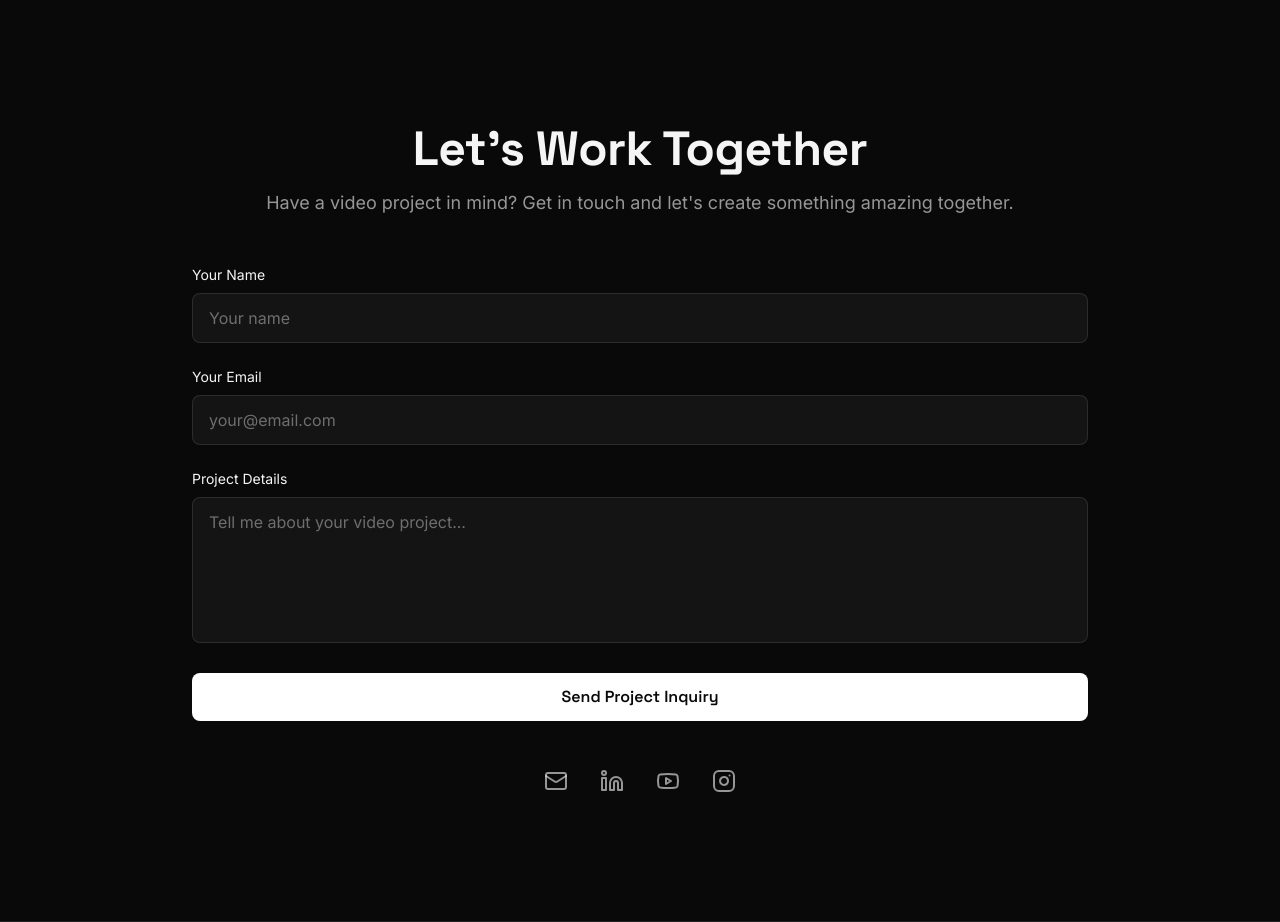
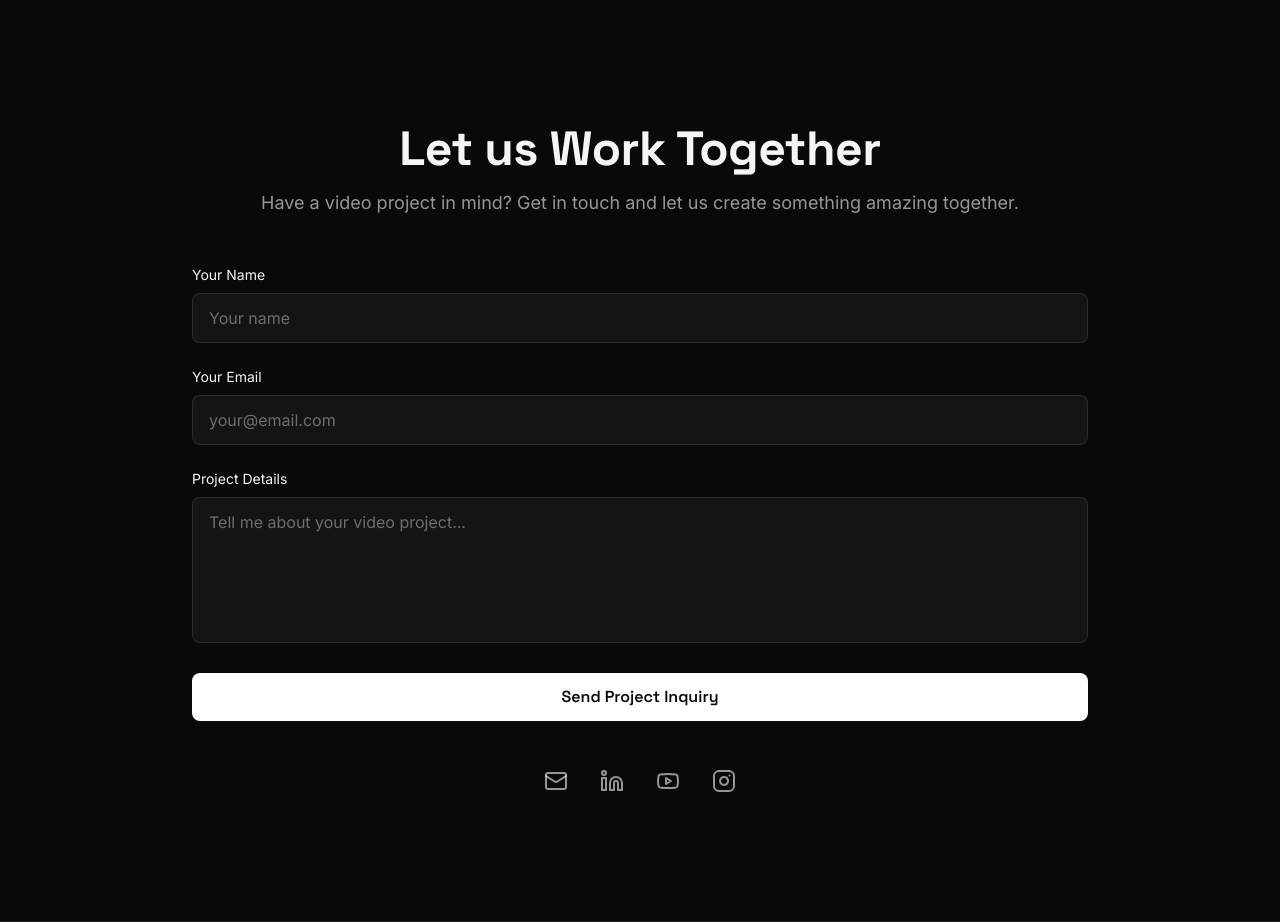
Before and after one commit to eslammarouf47/eslam-portfolio, a Next.js app: page / in a window 1280 px wide. Shown: the part 4900-5822 px from the top of the page. Built offline with nearby package versions, Linux system fonts and the light colour scheme.

Commit message:
Correct 'Let's' to 'Let us' in Contact component

```diff
--- a/src/components/Contact.tsx
+++ b/src/components/Contact.tsx
@@ -66,8 +66,8 @@ const Contact = () => {
           className="space-y-12"
         >
           <motion.div className="text-center space-y-4" variants={itemVariants}>
-            <h2 className="text-4xl md:text-5xl font-bold font-grotesk">Let&apos;s Work Together</h2>
-            <p className="text-dark-text/60 text-lg">Have a video project in mind? Get in touch and let&apos;s create something amazing together.</p>
+            <h2 className="text-4xl md:text-5xl font-bold font-grotesk">Let us Work Together</h2>
+            <p className="text-dark-text/60 text-lg">Have a video project in mind? Get in touch and let us create something amazing together.</p>
           </motion.div>
 
           <motion.form
```
